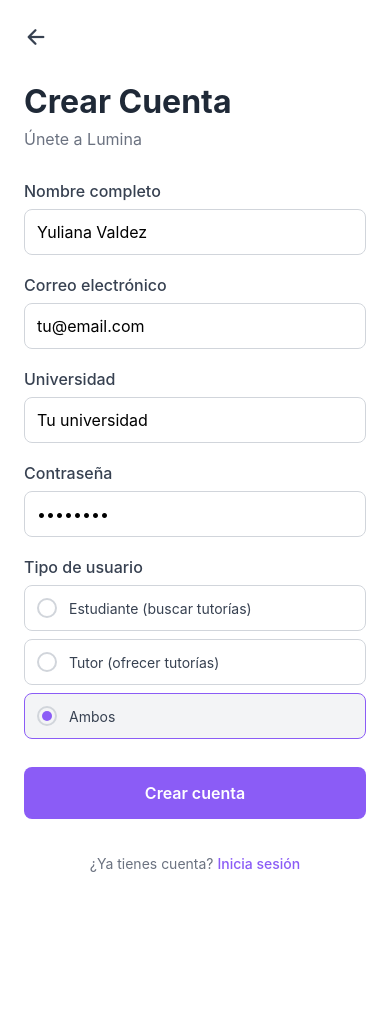
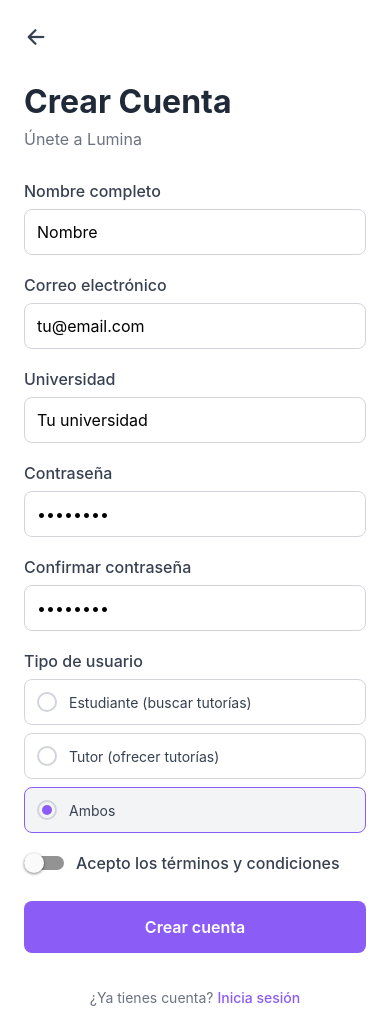
Before and after one commit to alanc-03/PI, a React Native app in the folder PI/: screen /Registro in a window 390 px wide. Before the commit the page ends 896 px from the top, so only its background shows below. Built offline with nearby package versions, Linux system fonts and the light colour scheme.

Commit message:
Validaciones

```diff
--- a/PI/screens/PantallaRegistro.js
+++ b/PI/screens/PantallaRegistro.js
@@ -1,5 +1,5 @@
 import React, { useState } from 'react';
-import { View, Text, TextInput, TouchableOpacity, StyleSheet, SafeAreaView, Alert, ScrollView } from 'react-native';
+import { View, Text, TextInput, TouchableOpacity, StyleSheet, SafeAreaView, Alert, ScrollView, Switch } from 'react-native';
 import { Ionicons } from '@expo/vector-icons';
 import { registrarUsuario } from '../database/Database';
 
@@ -9,21 +9,50 @@ export default function PantallaRegistro({ navigation }) {
     email: '',
     universidad: '',
     password: '',
+    confirmPassword: '',
     tipoUsuario: 'ambos'
   });
 
+  const [aceptaTerminos, setAceptaTerminos] = useState(false);
+
   const handleRegistro = () => {
-    const { nombre, email, universidad, password } = formData;
+    const { nombre, email, universidad, password, confirmPassword } = formData;
 
-    if (!nombre || !email || !universidad || !password) {
+    if (!nombre || !email || !universidad || !password || !confirmPassword) {
       Alert.alert('Error', 'Por favor completa todos los campos');
       return;
     }
 
+    if (!email.includes('@')) {
+      Alert.alert('Error', 'El correo electrónico no es válido');
+      return;
+    }
+
+    // Validación de contraseña: mínimo 6 caracteres, al menos una mayúscula y un número
+    const passwordRegex = /^(?=.*[A-Z])(?=.*\d).{6,}$/;
+    if (!passwordRegex.test(password)) {
+      Alert.alert(
+        'Error',
+        'La contraseña debe tener mínimo 6 caracteres, al menos una mayúscula y un número'
+      );
+      return;
+    }
+
+    if (password !== confirmPassword) {
+      Alert.alert('Error', 'Las contraseñas no coinciden');
+      return;
+    }
+
+    if (!aceptaTerminos) {
+      Alert.alert('Error', 'Debes aceptar los términos y condiciones');
+      return;
+    }
+
+    // Registro en base de datos
     registrarUsuario(formData, (result) => {
       if (result.insertId) {
-        Alert.alert('Éxito', 'Cuenta creada correctamente');
-        navigation.navigate('Login');
+        Alert.alert('Cuenta creada con éxito');
+        navigation.navigate('PantallaInicio');
       } else {
         Alert.alert('Error', 'No se pudo crear la cuenta');
       }
@@ -57,7 +86,7 @@ export default function PantallaRegistro({ navigation }) {
             <Text style={styles.label}>Nombre completo</Text>
             <TextInput
               style={styles.input}
-              placeholder="Yuliana Valdez"
+              placeholder="Nombre"
               value={formData.nombre}
               onChangeText={(text) => updateFormData('nombre', text)}
             />
@@ -97,6 +126,17 @@ export default function PantallaRegistro({ navigation }) {
           </View>
 
           <View style={styles.inputGroup}>
+            <Text style={styles.label}>Confirmar contraseña</Text>
+            <TextInput
+              style={styles.input}
+              placeholder="••••••••"
+              value={formData.confirmPassword}
+              onChangeText={(text) => updateFormData('confirmPassword', text)}
+              secureTextEntry
+            />
+          </View>
+
+          <View style={styles.inputGroup}>
             <Text style={styles.label}>Tipo de usuario</Text>
             <View style={styles.radioGroup}>
               {[
@@ -120,6 +160,17 @@ export default function PantallaRegistro({ navigation }) {
                   <Text style={styles.radioLabel}>{option.label}</Text>
                 </TouchableOpacity>
               ))}
+            </View>
+          </View>
+
+          {/* Switch de términos y condiciones */}
+          <View style={styles.inputGroup}>
+            <View style={{ flexDirection: 'row', alignItems: 'center', gap: 12 }}>
+              <Switch
+                value={aceptaTerminos}
+                onValueChange={setAceptaTerminos}
+              />
+              <Text style={styles.label}>Acepto los términos y condiciones</Text>
             </View>
           </View>
 
```
Also changed, not shown: PI/package.json (+6 -6 lines), 1 other file (tests, documents, lock files or other folders).
